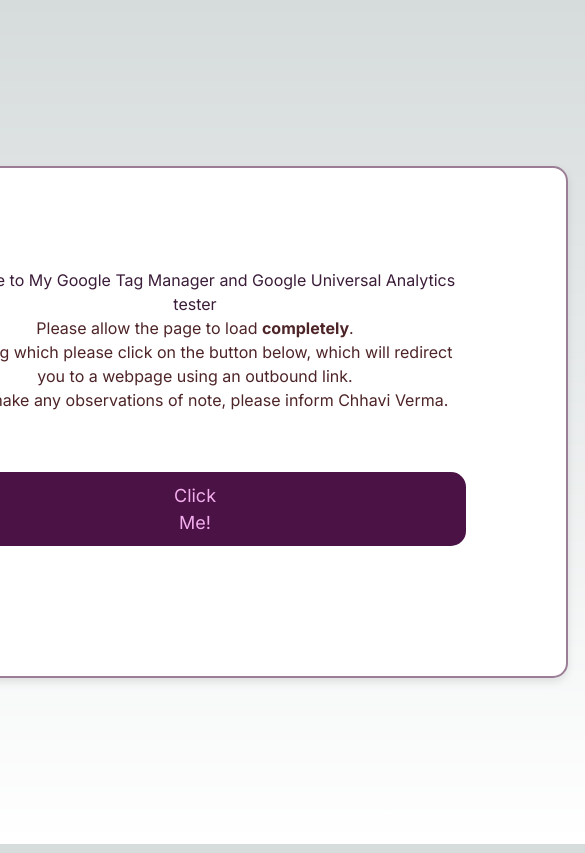
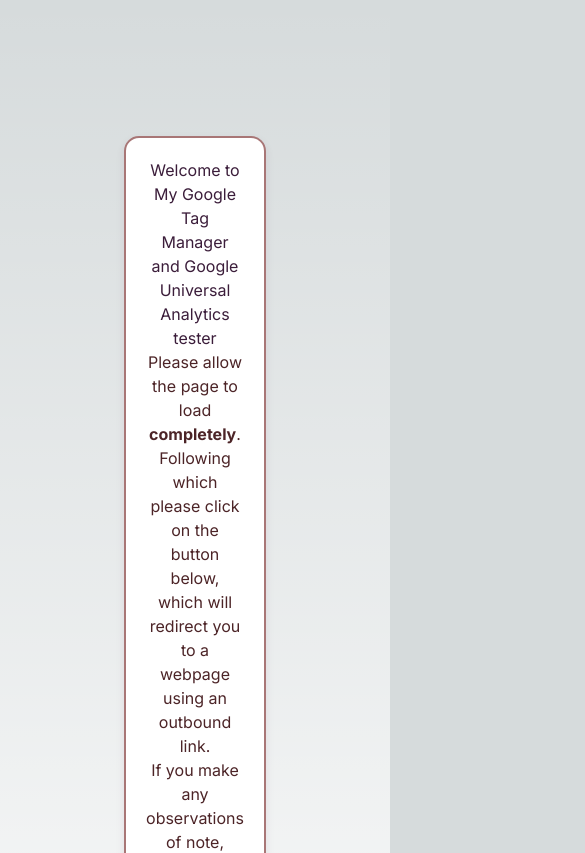
Before and after one commit to Violetcv/my-next-website, a Next.js app: page / in a window 390 px wide. Shown: the top 853 px of the page, 585 px wide, since content can reach past the window. Built offline with nearby package versions, Linux system fonts and the light colour scheme.

Commit message:
responsive

```diff
--- a/app/components/jumbotron.css
+++ b/app/components/jumbotron.css
@@ -1,8 +1,8 @@
 .jumbotron {
     padding: 20px;
     text-align: center;
-    height: 500px;
-    color: #4d2427;
+    height: auto;
+    color: hsl(356, 36%, 22%);
   }
 
   .jumbotron h1 {
@@ -10,19 +10,19 @@
   }
 
   .container-jumbotron {
-    border: 2px solid #9b7e96;
+    border: 2px solid #A87676;
     border-radius: 15px; /* Border radius for rounded corners */
-    box-shadow: 0 4px 8px rgba(0, 0, 0, 0.1); /* Box shadow for a subtle shadow effect */
-    padding: 100px; /* Padding inside the jumbotron */
+    box-shadow: 0 4px 8px rgba(92, 40, 79, 0.1); /* Box shadow for a subtle shadow effect */
+    padding: 50px; /* Padding inside the jumbotron */
     background-color: #fff; /* Background color for the jumbotron */
-    margin: 50px;
+    margin: 20px;
   }
 
   .pretty-button {
-    background-color: #4b1246;
+    background-color: #A87676;
     padding: 10px 250px;
     font-size: 18px;
-    color: #f3aeed;
+    color: #fff;
     margin: 60px 0 0 0;
     display: inline-block;
     text-decoration: none;
@@ -30,3 +30,25 @@
     border-radius: 15px;
     margin-bottom: 30px;
   }
+
+  /* Media Queries for responsiveness */
+@media screen and (max-width: 768px) {
+  .container-jumbotron {
+    padding: 30px; /* Adjust padding for smaller screens */
+  }
+
+  .pretty-button {
+    padding: 10px 40px; /* Adjust padding for smaller screens */
+  }
+}
+
+@media screen and (max-width: 480px) {
+  .container-jumbotron {
+    padding: 20px; /* Further reduce padding for smaller screens */
+  }
+
+  .pretty-button {
+    padding: 10px 30px; /* Further adjust padding for smaller screens */
+    font-size: 16px; /* Reduce font size for smaller screens */
+  }
+}
--- a/app/globals.css
+++ b/app/globals.css
@@ -11,8 +11,8 @@
 @media (prefers-color-scheme: dark) {
   :root {
     --foreground-rgb: 255, 255, 255;
-    --background-start-rgb: 0, 0, 0;
-    --background-end-rgb: 0, 0, 0;
+    --background-start-rgb: 255, 208, 208;
+    --background-end-rgb: 168, 118, 118;
   }
 }
 
```
